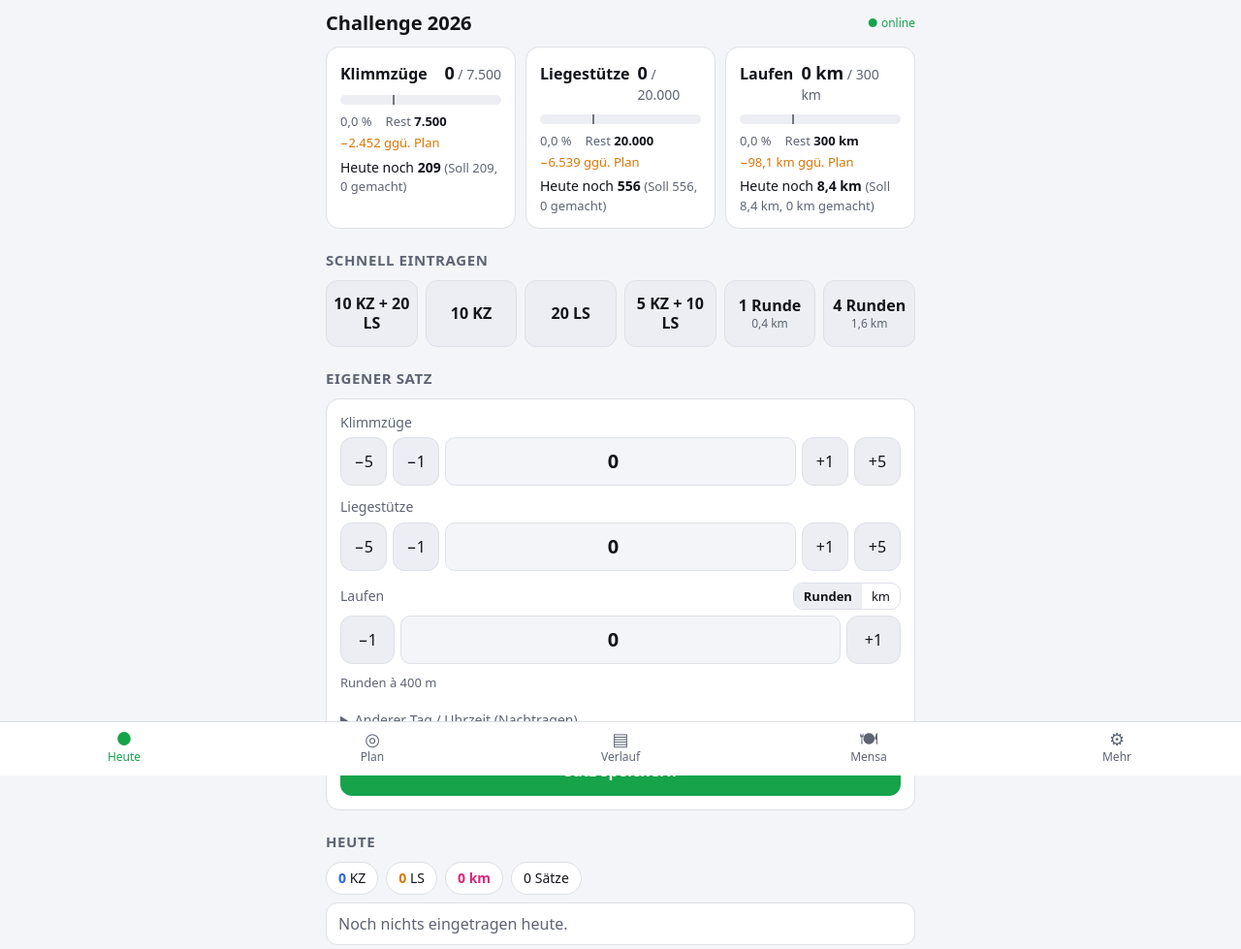
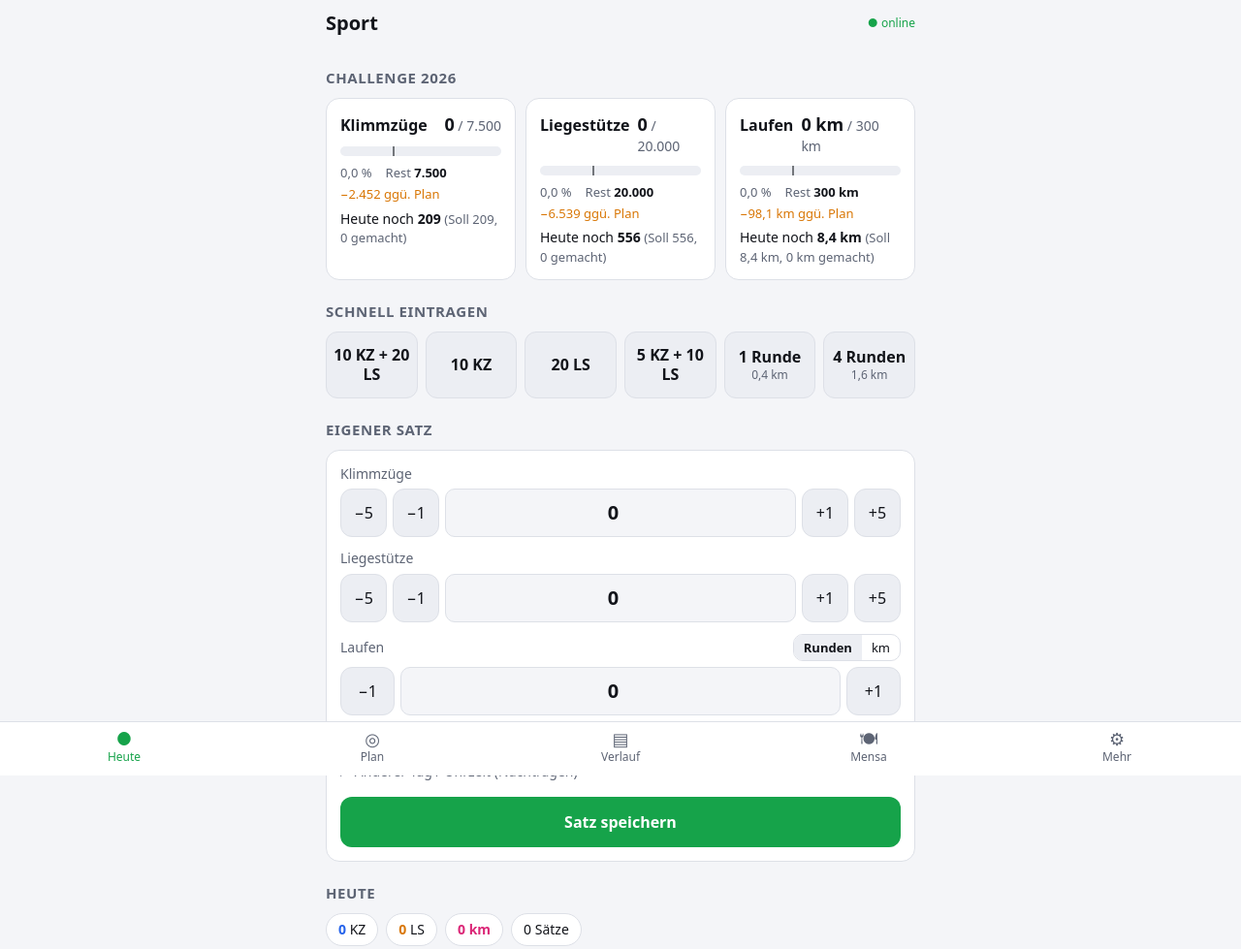
Before and after one commit to xConner/sport-app, a plain HTML site: page index.html in a window 1280 px wide. Shown: the top 979 px of the page at 97% size. Drawn offline with Linux system fonts and the light colour scheme.

Commit message:
App heißt jetzt allgemein „Sport“; Challenge nur noch als Bereich
Co-Authored-By: Claude Opus 5.5 <noreply@anthropic.com>
Claude-Session: https://claude.ai/code/session_01Y8TSNg9hYA5uoYdQtb18gP

```diff
--- a/app.js
+++ b/app.js
@@ -1,5 +1,5 @@
 'use strict';
-const VERSION = '0.4.2';
+const VERSION = '0.5.0';
 
 /* ---------- Hilfen ---------- */
 const $ = (s, r = document) => r.querySelector(s);
@@ -114,7 +114,7 @@ let runMode = 'laps';
 
 function renderProgress() {
   const st = stats(), s = db.settings;
-  $('#title').textContent = s.name;
+  $('#challengename').textContent = s.name;
   $('#progress').innerHTML = EX.map(x => {
     const p = st.per[x.k], diff = p.total - p.expected;
     const ceil = v => x.k === 'km' ? fmtKm(Math.ceil(v * 10) / 10) + ' km' : fmt(Math.ceil(v));
--- a/index.html
+++ b/index.html
@@ -3,11 +3,11 @@
 <head>
 <meta charset="utf-8">
 <meta name="viewport" content="width=device-width, initial-scale=1, viewport-fit=cover">
-<title>Challenge-Tracker</title>
+<title>Sport</title>
 <meta name="theme-color" content="#0f1115">
 <meta name="apple-mobile-web-app-capable" content="yes">
 <meta name="apple-mobile-web-app-status-bar-style" content="black-translucent">
-<meta name="apple-mobile-web-app-title" content="Challenge">
+<meta name="apple-mobile-web-app-title" content="Sport">
 <link rel="manifest" href="manifest.webmanifest">
 <link rel="icon" href="icons/icon.svg" type="image/svg+xml">
 <link rel="apple-touch-icon" href="icons/icon-180.png">
@@ -15,13 +15,14 @@
 </head>
 <body>
 <header class="top">
-  <h1 id="title">Challenge 2026</h1>
+  <h1>Sport</h1>
   <span id="net" class="net" title="Verbindungsstatus"></span>
 </header>
 
 <main>
   <!-- HEUTE -->
   <section id="view-today" class="view active">
+    <h2 id="challengename">Challenge</h2>
     <div id="progress" class="cards"></div>
     <div id="yazio" class="yazio" hidden></div>
 
--- a/sw.js
+++ b/sw.js
@@ -1,5 +1,5 @@
 // Offline-Cache: App-Shell zuerst aus dem Cache, im Hintergrund aktualisieren.
-const CACHE = 'sport-v0.4.2';
+const CACHE = 'sport-v0.5.0';
 const SHELL = ['./', 'index.html', 'style.css', 'app.js', 'sync.js', 'mensa.js', 'yazio.js', 'yazio-config.js', 'firebase-config.js', 'manifest.webmanifest', 'icons/icon.svg', 'icons/icon-180.png', 'icons/icon-192.png', 'icons/icon-512.png'];
 self.addEventListener('install', e => { e.waitUntil(caches.open(CACHE).then(c => c.addAll(SHELL)).then(() => self.skipWaiting())); });
 self.addEventListener('activate', e => {
```
Also changed, not shown: manifest.webmanifest, 1 other file.
